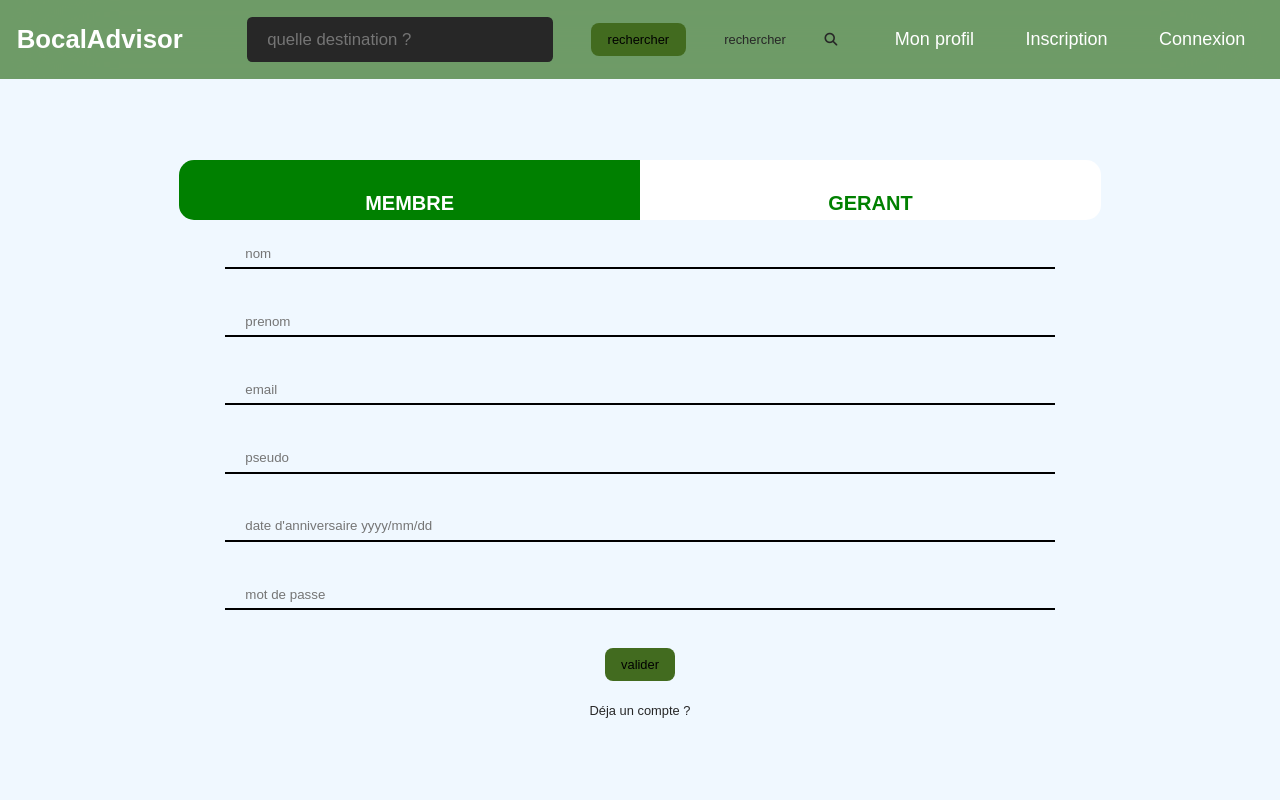
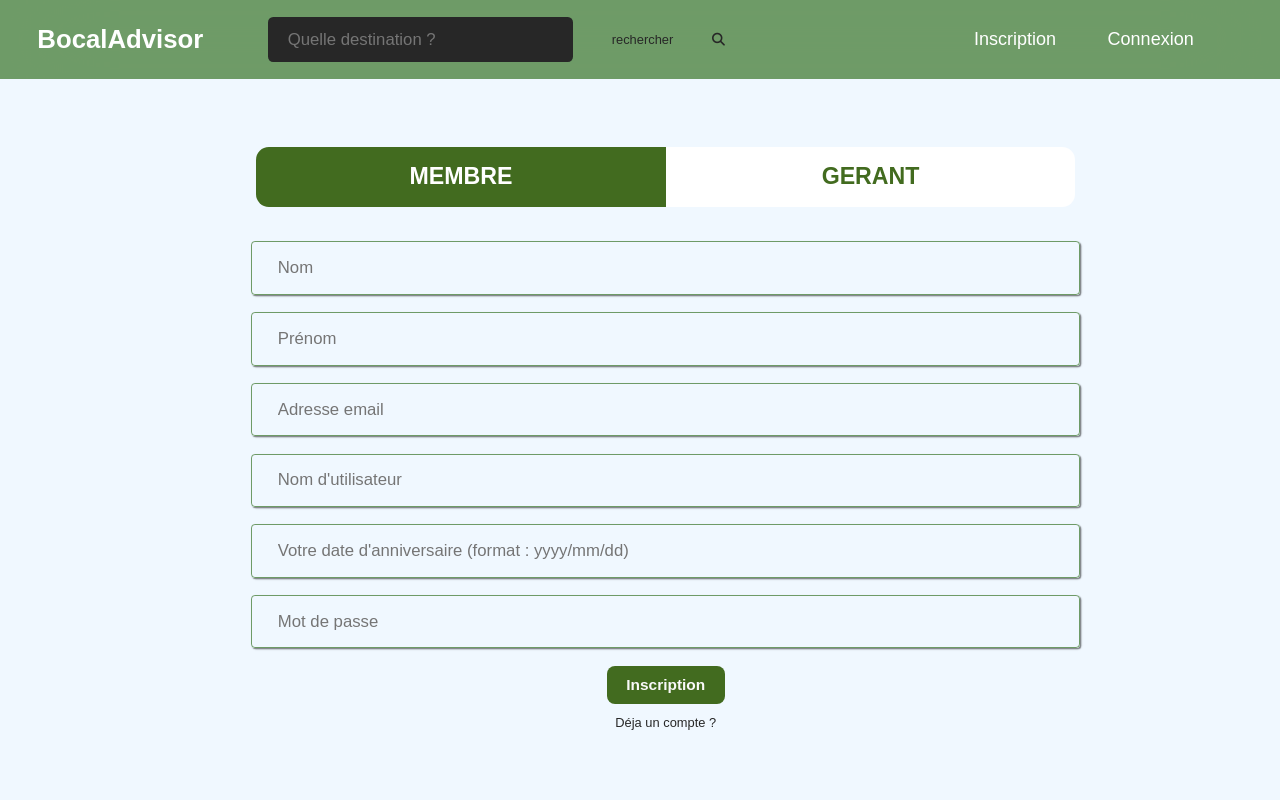
Before and after one commit to vsantidev/Bocal-Advisor-Client, a React (Vite) app: page /register in a window 1280 px wide. Shown: the top 800 px of the page. Built offline with nearby package versions, Linux system fonts and the light colour scheme.

Commit message:
CSS phase 3 : Register + Login + Navbar + Search + Rectification Dashboard

```diff
--- a/package.json
+++ b/package.json
@@ -15,7 +15,8 @@
     "react-auth-kit": "^3.0.0-alpha.44",
     "react-dom": "^18.2.0",
     "react-leaflet": "^4.2.1",
-    "react-router-dom": "^6.20.1"
+    "react-router-dom": "^6.20.1",
+    "react-select": "^5.8.0"
   },
   "devDependencies": {
     "@types/react": "^18.2.37",
--- a/src/components/Register/Register.jsx
+++ b/src/components/Register/Register.jsx
@@ -116,48 +116,54 @@ function Register() {
           <input
             type="text"
             name="lastname"
-            placeholder="nom"
+            placeholder="Nom"
+            className="inputRegister"
             required
             onChange={(e) => setLastname(e.target.value)}
           />
           <input
             type="text"
             name="firstname"
-            placeholder="prenom"
+            placeholder="Prénom"
+            className="inputRegister"
             required
             onChange={(e) => setFirstname(e.target.value)}
           />
           <input
             type="email"
             name="email"
-            placeholder="email"
+            placeholder="Adresse email"
+            className="inputRegister"
             required
             onChange={(e) => setEmail(e.target.value)}
           />
           <input
             type="text"
             name="username"
-            placeholder="pseudo"
+            placeholder="Nom d'utilisateur"
+            className="inputRegister"
             required
             onChange={(e) => setUsername(e.target.value)}
           />
           <input
             type="text"
             name="birthday"
-            placeholder="date d'anniversaire yyyy/mm/dd"
+            className="inputRegister"
+            placeholder="Votre date d'anniversaire (format : yyyy/mm/dd)"
             required
             onChange={(e) => setBirhday(e.target.value)}
           />
           <input
             type="password"
             name="password"
-            placeholder="mot de passe"
+            className="inputRegister"
+            placeholder="Mot de passe"
             required
             onChange={(e) => setPassword(e.target.value)}
           />
 
           <button type="submit" onClick={handleRegister}>
-            valider
+            Inscription
           </button>
         </form>
         <a href="Login">Déja un compte ?</a>
--- a/src/components/Register/register.css
+++ b/src/components/Register/register.css
@@ -1,7 +1,5 @@
-*{
-    margin: 0;
-    padding: 0;
-}
+/* ===========> PAGE REGISTER & LOGIN <=========== */
+
 .auth{
     position: relative;
     height: 100%;
@@ -10,12 +8,13 @@
     justify-content: center;
     align-items: center;
 }
-.navContainer{
+
+/* .navContainer{
     position: absolute;
     top: 0;
     height: 15%;
     width: 100%;
-}
+} */
 
 .formRegister{
     position: relative;
@@ -27,29 +26,33 @@
     justify-content: center;
     align-items: center;
 }
+
 .choice-btn {
     height: 10%;
-    width: 90%;
+    width: 80%;
     display: flex;
     flex-direction: row;
-    border-radius: 15px;
+    border-radius: 1rem;
     overflow: hidden;
+    margin-bottom: 2rem;
 }
+
 .choice-btn p{
     height: 100%;
     width: 50%;
     text-transform: uppercase;
     background-color: white;
-    color: green;
+    color: #426b1f;
     display: flex;
     justify-content: center;
-    align-items: center;
+    align-items: baseline;
     font-weight: 800;
-    font-size: 20px;
+    font-size: 1.8rem;
 }
+
 .membre-btn.active,
 .gerant-btn.active{
-    background-color: green;
+    background-color: #426b1f;
     color: white;
 }
 
@@ -61,35 +64,56 @@
     justify-content: space-around;
     align-items: center;
 }
+
 .formRegister form input{
-    height: 30px;
+    height: 4rem;
     width: 90%;
     background-color: rgba(240, 248, 255, 0);
-    border: none;
-    border-bottom: 2px solid black;
-    padding-left: 20px;
+    /* border: none; */
+    border: .1rem solid rgba(51, 113, 34, 0.688);
+    padding: 2rem 2rem;
+    box-shadow: .1rem .1rem .1rem rgba(0, 0, 0, 0.5);
     box-sizing: border-box;
+    border-radius: .3rem;
+    /* margin-bottom: .2rem; */
 }
 .formRegister form input:focus{
     outline: none;
 }
-.formRegister form button:hover{
-    background-color: green;
+/* .formRegister form button:hover{
+    background-color: rgba(51, 113, 34, 0.688);
     border: none;
-}
+} */
 .formRegister label{
     display: flex;
     flex-direction: row;
     width: 90%;
     height: 30px;
-    gap: 2%;
+    align-items: center;
+    font-style: italic;
 }
 .formRegister label input{
     width: 10%;
     height: 75%;
 }
-.navbar,
+/* .navbar,
 .filterContainer{
     height: 50%;
     width: 100%;
+} */
+
+.inputRegister, .inputLogin {
+    font-size: 1.3rem;
 }
+
+.inputRegister:focus{
+    border: .1rem solid rgb(35, 134, 168);
+}
+
+.inputLogin:focus {
+    border: .1rem solid rgb(35, 134, 168);
+}
+
+.checkbox {
+    margin-right: .1rem;
+}
--- a/src/components/dashboard/dashboard.jsx
+++ b/src/components/dashboard/dashboard.jsx
@@ -201,12 +201,12 @@ function Dashboard() {
           </div>
         ) : (
           <div className="identity">
-              <span>Nom : {user.firstname}</span><br />
-              <span>Prénom : {user.lastname}</span><br />
-              <span>Date de naissance : {user.birthday}</span><br />
-              <span>Pseudo : {user.pseudo}</span><br />
-              <span>Email : {user.email}</span><br />
-              <span>Mot de passe :••••••••••• </span><br />
+              <p>Nom : {user.firstname}</p><br />
+              <p>Prénom : {user.lastname}</p><br />
+              <p>Date de naissance : {user.birthday}</p><br />
+              <p>Pseudo : {user.pseudo}</p><br />
+              <p>Email : {user.email}</p><br />
+              <p>Mot de passe :••••••••••• </p><br />
             <button onClick={() => setEditing(true)} className="editButton">
               Modifier
             </button>
--- a/src/components/login/login.jsx
+++ b/src/components/login/login.jsx
@@ -3,7 +3,7 @@ import App from "../../App";
 import { Link, useNavigate } from "react-router-dom";
 import Navbar from "../../layouts/navbar/Navbar";
 import "../register/Register.css";
-import Register from "../register/register";
+// import Register from "../register/register";
 
 function Login() {
   //   const navigate = useNavigate();
@@ -104,13 +104,15 @@ function Login() {
             type="text"
             value={email}
             onChange={handleInputEmail}
-            placeholder="Email"
+            className="inputLogin"
+            placeholder="Adresse email"
           />
           <label>{emailError}</label>
           <input
             value={password}
             type={showPassword ? "text" : "password"}
             onChange={handleInputPassword}
+            className="inputLogin"
             placeholder="Mot de Passe"
           />
           <label>
--- a/src/components/search/search.css
+++ b/src/components/search/search.css
@@ -25,8 +25,9 @@
     box-sizing: border-box;
     padding-left: 20px;
     outline: none;
-    text-transform: initial;
+    /* text-transform: initial; */
     font-size: 1.3rem;
+    color: aliceblue;
 }
 .search form button{
     position: absolute;
--- a/src/components/search/search.jsx
+++ b/src/components/search/search.jsx
@@ -10,11 +10,11 @@ function Search() {
   return (
     <div className="search">
       <div>
-        <input type="text" name="search" placeholder="quelle destination ?" onChange={(e) => setValue(e.target.value)}></input>
+        <input type="text" name="search" placeholder="Quelle destination ?" onChange={(e) => setValue(e.target.value)}></input>
       </div>
-      <div>
+      {/* <div>
         <button type="submit" onClick={() => handleSearch()}>rechercher</button>
-      </div>
+      </div> */}
       <div>
         <Link to={`/page/${value}`} state={value}>rechercher</Link>
       </div>
--- a/src/index.css
+++ b/src/index.css
@@ -3,7 +3,7 @@
   /* line-height: 1.5; */
   /* font-weight: 400; */
 
-  color-scheme: light dark;
+  /* color-scheme: light dark; */
   color: #426b1f;
   background-color: #f9f9f9;
 
@@ -46,11 +46,12 @@ button {
   border-radius: 8px;
   border: .1rem solid transparent;
   padding: 0.6em 1.2em;
-  font-size: 1em;
-  font-weight: 500;
+  font-size: 1.2em;
+  font-weight: 600;
   font-family: inherit;
   background-color: #426b1f;
   cursor: pointer;
+  color: #f9f9f9;
   /* transition: border-color 0.25s; */
 }
 /* button:hover {
@@ -61,6 +62,11 @@ button:focus-visible {
   outline: 4px auto -webkit-focus-ring-color;
 }
 
+button:hover{
+  background-color: rgba(51, 113, 34, 0.688);
+  /* border: none; */
+}
+
 @media (prefers-color-scheme: light) {
   :root {
     color: #213547;
@@ -69,7 +75,8 @@ button:focus-visible {
   /* a:hover {
     color: #747bff;
   } */
-  button {
+
+  /* button {
     background-color: #426b1f;
-  }
+  } */
 }
--- a/src/layouts/navbar/Navbar.jsx
+++ b/src/layouts/navbar/Navbar.jsx
@@ -86,7 +86,7 @@ export default function Navbar() {
           <div className="fa-solid fa-bars icons" id="icon-menu"></div>
         {/* </div> */}
         {/* <div id="icons" className="fa-solid fa-bars"></div> */}
-          <nav>
+          {/* <nav>
             <div className="navbar">
               <div className="navbarLink">
                 <Link to="/dashboard" className="Link">Mon profil</Link>
@@ -98,7 +98,33 @@ export default function Navbar() {
                 <Link to="/login" className="Link">Connexion</Link>
               </div>
             </div>
-          </nav>
+          </nav> */}
+
+
+        {authenticated ? (
+        <nav>
+        <div className="navbar">
+          <div className="navbarLink">
+              <Link to="/dashboard" className="Link">Profil</Link>
+          </div>
+          <div className="navbarLink">
+            <Link className="btnLogOut" onClick={handleLogout}>Déconnexion</Link>
+          </div>
+       </div>
+        </nav>
+        ) : (
+        <nav>
+        <div className="navbar">
+            <div className="navbarLink">
+              <Link to="/register" className="Link">Inscription</Link>
+            </div>
+            <div className="navbarLink">
+                <Link to="/login" className="Link">Connexion</Link>
+            </div>
+        </div>
+        </nav>
+        )}
+
 
       </section>
       </>
--- a/src/layouts/navbar/navbar.css
+++ b/src/layouts/navbar/navbar.css
@@ -85,21 +85,19 @@
     font-size: 2rem;
     font-weight: 700;
     text-transform: initial;
-    /* margin-right: auto; */
+    margin-left: .8rem;
     color: white;
-    /* margin-right: 10rem; */
 }
 
 
 .navbar {
     display: flex;
     flex-direction: row;
-    justify-content: flex-end;
     right: 0;
-    /* margin-right: 2rem; */
+    margin-right: 4rem;
 }
 
-.Link {
+.Link, .btnLogOut {
     font-size: 1.4rem;
     color: white;
     font-weight: 500;
@@ -121,13 +119,17 @@
 #check {
     display: none;
 }
+
 .icons {
     cursor: pointer;
     font-size: 2.5rem;
     display: none;
     position: absolute;
     right: 5%;
-
+}
+.btnLogOut{
+    color: #AD1F1B;
+    font-weight: 700;
 }
 
 /* BREAKPOINTS */
@@ -176,4 +178,6 @@
         margin: 1rem 0;
         text-align: center;
     }
+
+
   }
```
Also changed, not shown: 2 other files (tests, documents, lock files or other folders).
